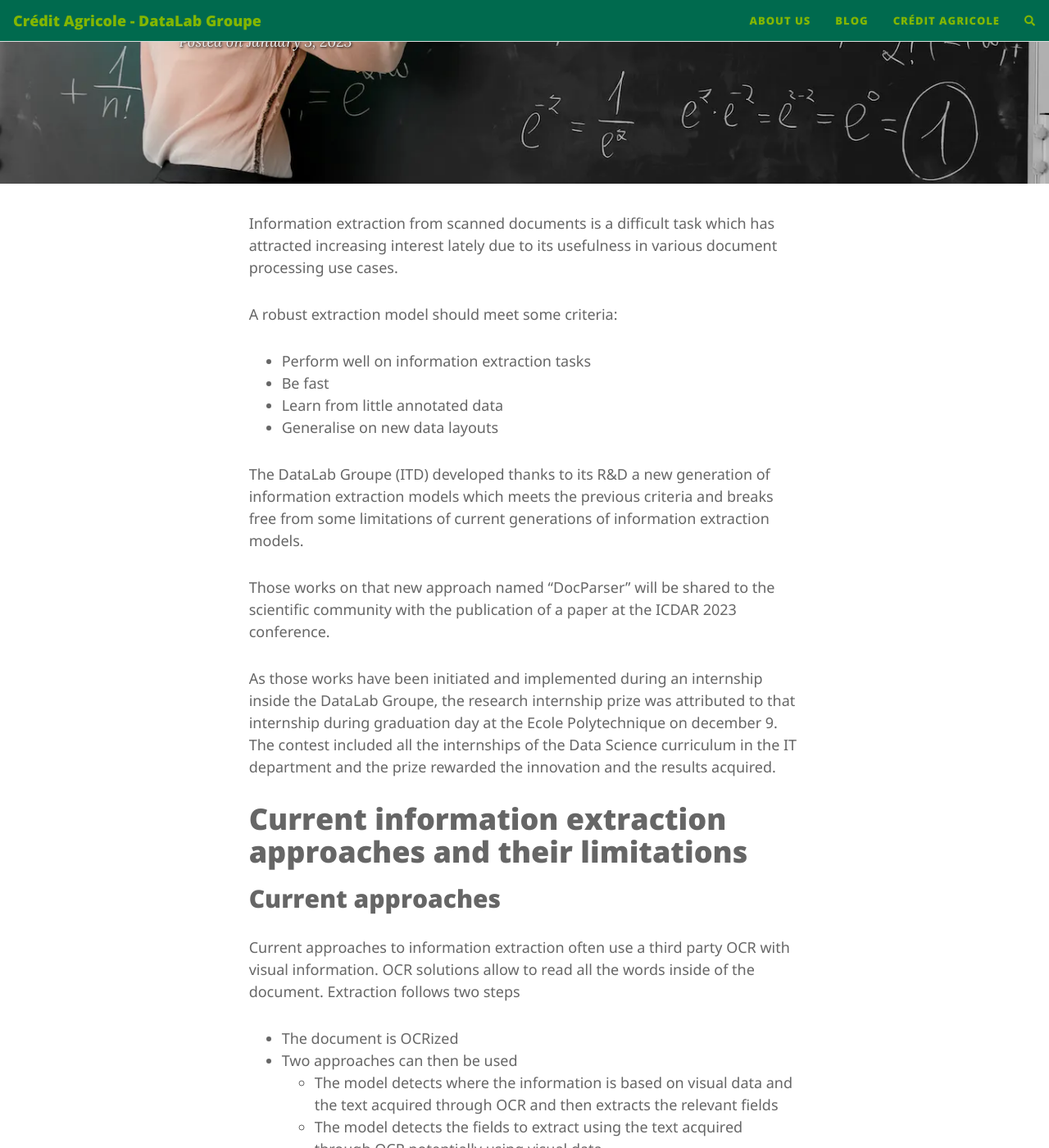
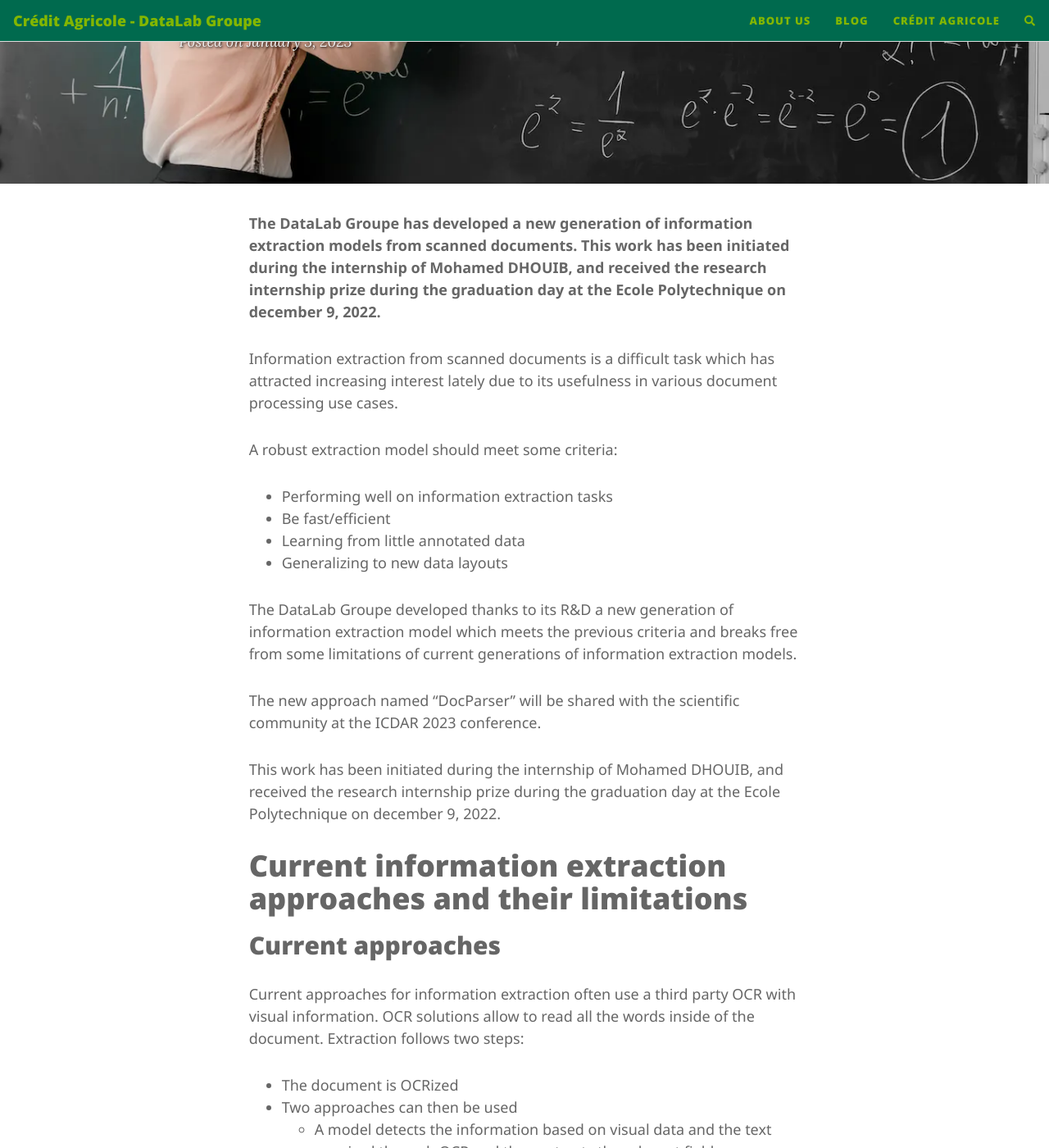
Before and after one commit to DataLab-Groupe/DataLab-Groupe.github.io, a Jekyll site: the page built from _posts/2023-01-03-stage-x.md, in a window 1280 px wide and 1400 px high, scrolled down 403 px. Shown: the whole window at 82% size. Built offline with Jekyll 4.4.1, drawn with Linux system fonts in a browser that asks for light colours; nearby versions of some CDN libraries; comment, search, counter and statistics services are not loaded; some of the changed text lies outside the part shown.

Commit message:
revew of some posts

```diff
--- a/_posts/2023-01-03-stage-x.md
+++ b/_posts/2023-01-03-stage-x.md
@@ -1,91 +1,67 @@
 ---
 layout: post
 
-title: Research Internship Prize for Information Extraction
+title: Research Internship Prize at Ecole Polytechnique
 subtitle: An internship in the DataLab Groupe recieved the research internship prize at Ecole Polytechnique
 thumbnail-img: /assets/img/prix-stage-x.webp
 cover-img: /assets/img/prix-stage-x.webp
 
-tags: [internship, prize, information extraction]
+tags: [internship, prize, document processing, information extraction]
 
 comments: true
 
 pinned: true
 ---
 
-Information extraction from scanned documents is a difficult task which has
-attracted increasing interest lately due to its usefulness in various document
-processing use cases.
+**The DataLab Groupe has developed a new generation of information extraction models from scanned documents. This work has been initiated during the internship of Mohamed DHOUIB, and received the research internship prize during the graduation day at the Ecole Polytechnique on december 9, 2022.**
+
+Information extraction from scanned documents is a difficult task which has attracted increasing interest lately due to its usefulness in various document processing use cases.
 
 A robust extraction model should meet some criteria:
 
-- Perform well on information extraction tasks
-- Be fast
-- Learn from little annotated data
-- Generalise on new data layouts
+- Performing well on information extraction tasks
+- Be fast/efficient
+- Learning from little annotated data
+- Generalizing to new data layouts
 
-The DataLab Groupe (ITD) developed thanks to its R&D a new generation of
-information extraction models which meets the previous criteria and breaks free
-from some limitations of current generations of information extraction models.
+The DataLab Groupe developed thanks to its R&D a new generation of information extraction model which meets the previous criteria and breaks free from some limitations of current generations of information extraction models.
 
-Those works on that new approach named "DocParser" will be shared to the
-scientific community with the publication of a paper at the ICDAR 2023
-conference.
+The new approach named "DocParser" will be shared with the scientific community at the ICDAR 2023 conference.
 
-As those works have been initiated and implemented during an internship inside
-the DataLab Groupe, the research internship prize was attributed to that
-internship during graduation day at the Ecole Polytechnique on december 9. The
-contest included all the internships of the Data Science curriculum in the IT
-department and the prize rewarded the innovation and the results acquired.
-
+This work has been initiated during the internship of Mohamed DHOUIB, and received  the research internship prize during the graduation day at the Ecole Polytechnique on december 9, 2022.
 
 # Current information extraction approaches and their limitations
 
 ## Current approaches
 
-Current approaches to information extraction often use a third party OCR with
-visual information. OCR solutions allow to read all the words inside of the
-document. Extraction follows two steps
+Current approaches for information extraction often use a third party OCR with visual information. OCR solutions allow to read all the words inside of the document. Extraction follows two steps:
 - The document is OCRized
 - Two approaches can then be used
-    - The model detects where the information is based on visual data and the text acquired through OCR and then extracts the relevant fields
+    - A model detects the information based on visual data and the text acquired through OCR and then extracts the relevant fields
     - The model detects the fields to extract using the text acquired through OCR potentially using visual data
 
 ## Limitations of current approaches
 
 Current OCR based approaches are limited
-- They are always limited by the quality of the OCR. Global performance is impacted by a possibly slow and inaccurate OCR module
+- They are always limited by the performances of the OCR.
 - Training requires visual and positional annotations (bounding boxes around the relevant fields) in addition to the textual values. That kind of annotation is costly.
 
 # DocParser: a new generation of information extraction
 
-With the goal of overcoming the previous limitations, the DataLab Groupe
-developed an innovating end to end information extraction approach called
+To overcom the previous limitations, the DataLab Groupe developed an innovating end-to-end information extraction approach called
 DocParser.
 
-Contrary to previous approaches, DocParser does not require an OCR module
-and only needs textual annotations for training. Furthermore, DocParser
-improves extraction performance while being faster.
+Contrary to previous approaches, DocParser does not require an OCR module and only needs textual annotations only for training. Furthermore, DocParser improves extraction performance while being faster.
 
-The model has an encoder-decoder architecture. The input is the image from
-which we want to extract fields. The outputs are the values of the fields.
+The model has an encoder-decoder architecture. The input is the image from which we want to extract fields. The outputs are the values of the fields.
 
 Here are the processing steps:
-- The encoder encodes the image into a grid containing the most important visual info
-- The decoder seraches for the position of the field based on the grid
-- The decoder reads the value of the field and extracts character by character
+- The encoder encodes the image into a grid containing the most important visual information,
+- The decoder seraches for the position of the field based on the grid,
+- The decoder reads the value of the field and extracts character by character.
 
 # What does that mean to the Credit Agricole?
 
-The DataLab Groupe ensures constant improvement of its AI extraction
-information solution.
+The DataLab Groupe ensures constant improvement to its AI extraction information solution.
 
-The goal is to deploy a well performing AI based information extraction
-solution.
-
-Through those works, the DataLab Groupe has come up with a new generation
-of information extraction models which performs better and is freed from
-previous limitations.
-
-Thus, those works will be published in the ICDAR 2023 conference as our
-new generation reaches the state of the art
+Through those works, the DataLab Groupe has come up with a new generation of information extraction models which performs better tha  previous ones and state-of-the-art and is freed from previous limitations. It will be published in the ICDAR 2023 conference.
```
Also changed, not shown: _posts/2023-01-10-ai-for-finance-2022.md (+2 -2 lines), _posts/2023-01-14-confiance-ai-days-2022.md (+7 -25 lines), _posts/2023-01-20-big-data-and-ai-world-2022.md (+1 -1 lines), _posts/2023-03-13-the-ocean-cleanup-challenge.md (+4 -4 lines), _posts/2023-05-02-quantum-machine-learning.md (+1 -0 lines).
